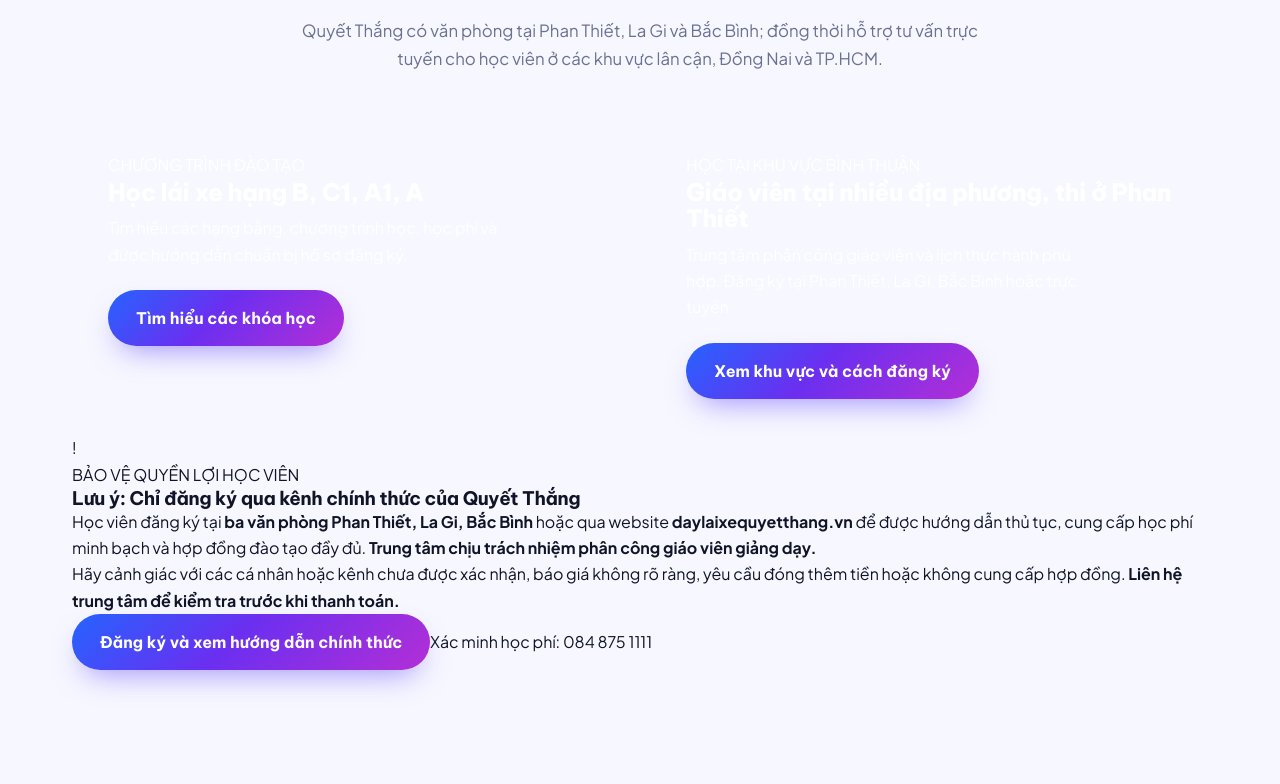
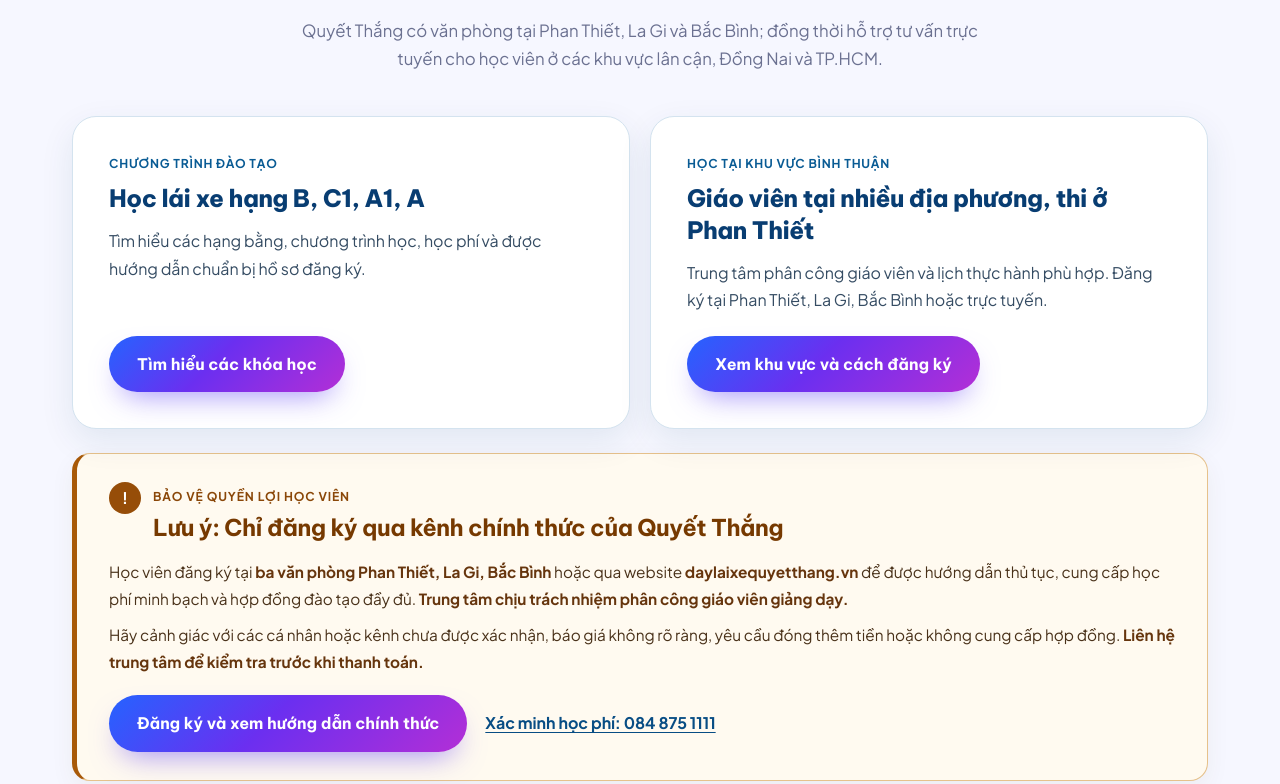
Before and after one commit to daylaixequyetthang/daylaixequyetthang.vn, a Next.js app: page / in a window 1280 px wide. Shown: the part 3116-3900 px from the top of the page. Built offline with nearby package versions, Linux system fonts and the light colour scheme.

Commit message:
Set explicit high-contrast text and warning styles on homepage

```diff
--- a/components/home.css
+++ b/components/home.css
@@ -227,3 +227,55 @@
 }
 /* Helpful controls should be reachable via keyboard */
 .hdr a:focus-visible,.hdr button:focus-visible{outline:3px solid #e21d2a;outline-offset:3px}
+
+/* Homepage regional learning cards: light panels must NEVER inherit light-on-light text. */
+.regional-cta-grid .regional-cta-card{
+  background:#fff;
+  color:#163451;
+  border:1px solid #d4e3ef;
+  box-shadow:0 12px 34px rgba(16,62,102,.09);
+  min-width:0;
+  display:flex;
+  flex-direction:column;
+  align-items:flex-start;
+  gap:0;
+}
+.regional-cta-grid .regional-cta-card h3{color:#083d72;line-height:1.33;margin:10px 0 12px}
+.regional-cta-grid .regional-cta-card p{
+  color:#354c63;
+  font-size:1rem;
+  line-height:1.7;
+  max-width:100%;
+  margin:0 0 22px;
+}
+.regional-card-eyebrow{font-size:.76rem;font-weight:800;letter-spacing:.065em;color:#095b94}
+.regional-cta-grid .regional-cta-card .btn{margin-top:auto}
+.official-channel-notice{
+  margin:24px 0 0;
+  background:#fffaf0;
+  border:1px solid #e6c18b;
+  border-left:5px solid #a85908;
+  border-radius:18px;
+  padding:28px 32px;
+  color:#493119;
+  box-shadow:0 8px 24px rgba(89,62,23,.06);
+}
+.official-channel-heading{display:flex;align-items:flex-start;gap:12px;margin-bottom:14px}
+.official-channel-symbol{
+  display:grid;place-items:center;
+  background:#964d08;color:#fff;font-weight:900;
+  border-radius:50%;width:32px;height:32px;flex:0 0 32px;
+}
+.official-channel-label{font-size:.76rem;letter-spacing:.07em;font-weight:800;color:#8a4708}
+.official-channel-notice h3{color:#763900;font-size:clamp(1.15rem,2.1vw,1.45rem);line-height:1.4;margin:4px 0 0}
+.official-channel-notice p{color:#493119;line-height:1.75;margin:9px 0;font-size:.96rem}
+.official-channel-notice strong{color:#66350d;font-weight:800}
+.official-channel-actions{display:flex;align-items:center;flex-wrap:wrap;gap:18px;margin-top:20px}
+.official-channel-hotline{color:#084d84;font-weight:800;text-decoration:underline;text-underline-offset:3px}
+.official-channel-notice a:focus-visible,.regional-cta-card a:focus-visible{outline:3px solid #063f79;outline-offset:3px}
+@media(max-width:720px){
+  .regional-cta-grid .regional-cta-card{padding:24px}
+  .official-channel-notice{padding:20px}
+  .official-channel-actions{align-items:stretch;flex-direction:column;gap:12px}
+  .official-channel-actions .btn{white-space:normal;text-align:center}
+}
```
